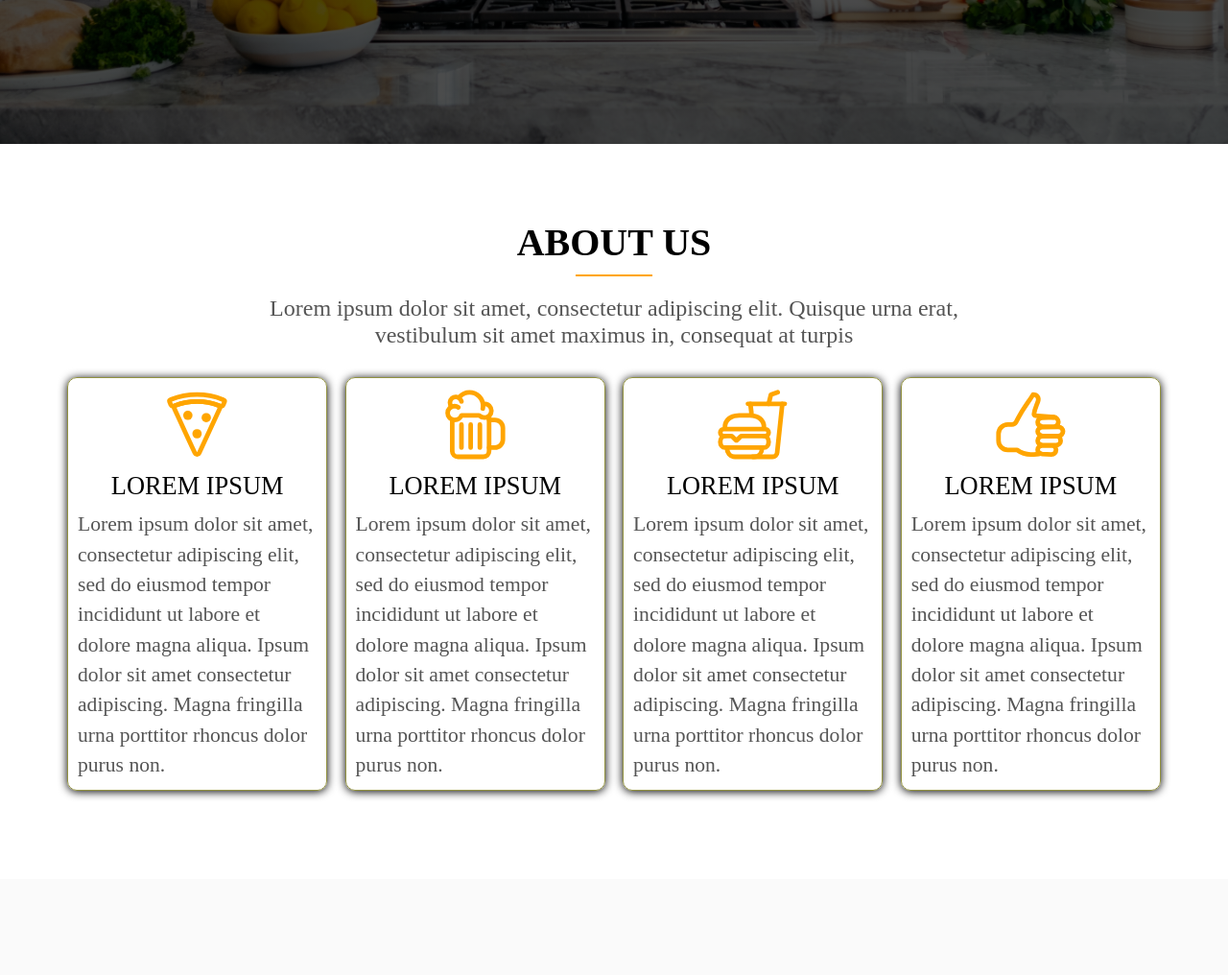
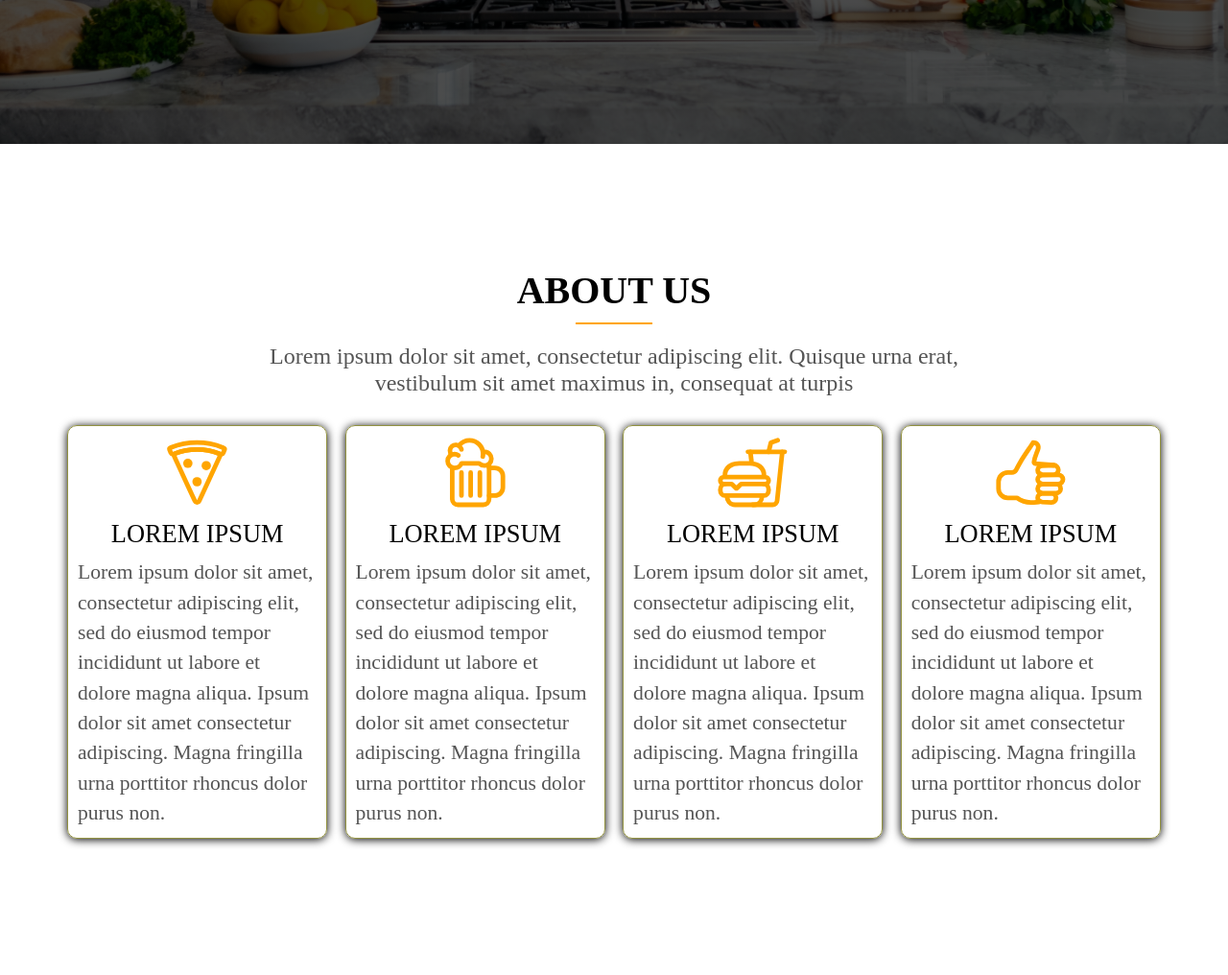
Before and after one commit to williamgyasi/TastyKitchen, a PHP site: page / in a window 1280 px wide. Shown: the part 650-1666 px from the top of the page at 96% size. Before the commit the page ends 1482 px from the top, so only its background shows below. Run offline with PHP 8.4, Linux system fonts and the light colour scheme; some libraries are stand-ins or nearby versions.

Commit message:
Padding Resize

```diff
--- a/css/style.css
+++ b/css/style.css
@@ -16,7 +16,7 @@ html{
 }
 
 section{
-    padding: 80px 0;
+    padding: 130px 0;
 }
 .row{
     max-width: 1140px;
```
